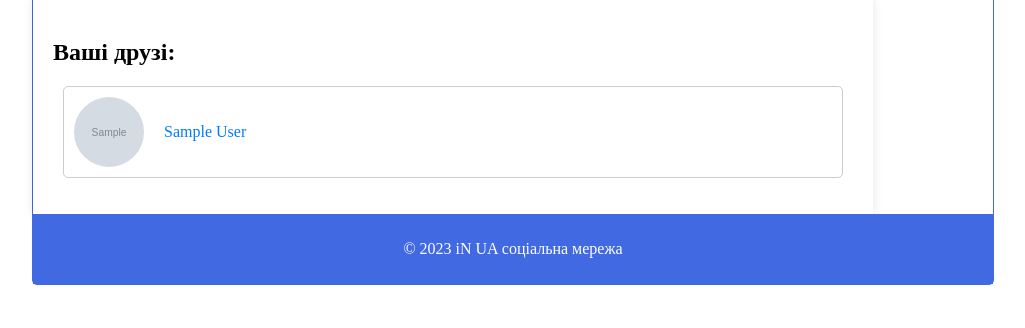
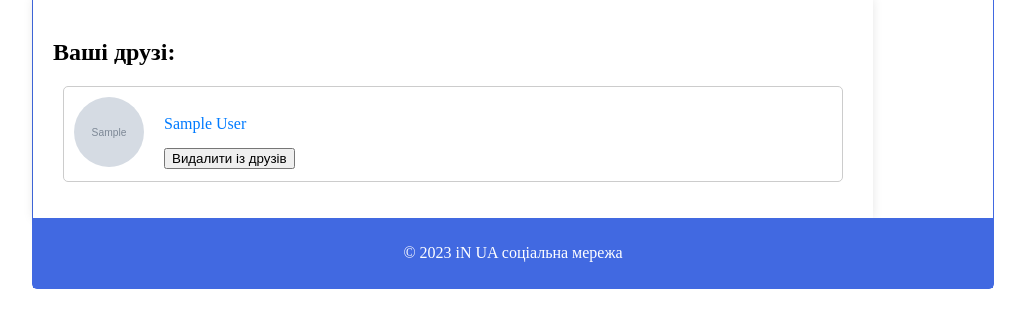
Before and after one commit to ZhankovVG/Ukrainian_social_network, a Django app: page /friends/all_friends/ in a window 1280 px wide. Shown: the part 65-393 px from the top of the page, without its empty margins (136-1161 px from the left). Run offline with Django 4.2, Linux system fonts and the light colour scheme; a user stored in the database is signed in; tables that the repository leaves empty hold one stand-in row (values such as "Sample post"); grey boxes marked "Sample" are stand-in pictures.

Commit message:
correction html

```diff
--- a/friends/urls.py
+++ b/friends/urls.py
@@ -4,7 +4,7 @@ from . import views
 app_name = "friends"
 
 urlpatterns = [
-    path('find_friends/', views.FindFriendsListView.as_view(), name="find_friends"),
+    path('find_friends/', views.FindFriendsView.as_view(), name="find_friends"),
     path('friend_requests/', views.FriendRequestsListView.as_view(), name="friend_requests"),
     path('send_friend_request/<int:user_id>/', views.SendFriendshipRequestView.as_view(), name='send_friend_request'),
     path('confirm_friend_request/<int:request_id>/', views.confirm_friend_request, name='confirm_friend_request'),
--- a/friends/views.py
+++ b/friends/views.py
@@ -9,6 +9,7 @@ from django.contrib import messages
 
 
 class FriendsListView(LoginRequiredMixin, ListView):
+    # All friends
     model = Friend
     context_object_name = 'friends'
     template_name = 'friends/all_friends.html'
@@ -17,21 +18,28 @@ class FriendsListView(LoginRequiredMixin, ListView):
         return Friend.objects.friends(self.request.user)
 
 
-class FindFriendsListView(LoginRequiredMixin, ListView):
+class FindFriendsView(LoginRequiredMixin, ListView):
     # Search friends
-    model = Friend
+    model = Profile
     context_object_name = 'users'
     template_name = "friends/find_friends.html"
 
     def get_queryset(self):
-        search_query = self.request.GET.get('search')
-        current_user_friends = Friend.objects.friends(self.request.user)
-        users = Profile.objects.exclude(id__in=current_user_friends).exclude(id=self.request.user.id)
+        query = self.request.GET.get('search')
+        current_user = self.request.user
+        current_user_friends = Friend.objects.friends(current_user)
 
-        if search_query:
-            users = users.filter(Q(username__icontains=search_query) | Q(first_name__icontains=search_query) | Q(last_name__icontains=search_query))
+        if query:
+            found_friends = Profile.objects.exclude(id=current_user.id).exclude(id__in=[friend.id for friend in current_user_friends])
+            found_friends = found_friends.filter(
+                Q(username__icontains=query) |
+                Q(first_name__icontains=query) |
+                Q(last_name__icontains=query)
+            ).distinct()
+        else:
+            found_friends = Profile.objects.none()
 
-        return users
+        return found_friends
 
 
 class FriendRequestsListView(LoginRequiredMixin, ListView):
--- a/profiles/views.py
+++ b/profiles/views.py
@@ -4,6 +4,7 @@ from .models import Profile
 from .forms import UserUpdateForm, ProfileUpdateForm
 from django.contrib.auth.decorators import login_required
 from django.utils.decorators import method_decorator
+from django.urls import reverse
 
 
 class WelcomePageView(View):
@@ -32,7 +33,6 @@ class PublicProfileView(DetailView):
         return self.render_to_response(context)
 
 
-@login_required
 def ProfileEditView(request):
     # Apdate data users
     user = request.user
@@ -42,7 +42,8 @@ def ProfileEditView(request):
         if user_form.is_valid() and profile_form.is_valid():
             user_form.save()
             profile_form.save()
-            return redirect('/')
+            updated_username = user.username
+            return redirect(reverse('profile:public_profile', kwargs={'username': updated_username}))
     else:
         user_form = UserUpdateForm(instance=request.user)
         profile_form = ProfileUpdateForm(instance=user)
--- a/static/profiles/css/add_friends/friend_requests.css
+++ b/static/profiles/css/add_friends/friend_requests.css
@@ -24,12 +24,12 @@ a:hover {
 }
 
 .user_info {
-    display: flex; /* Используем flexbox для выравнивания элементов в строку */
-    align-items: center; /* Выравниваем элементы по вертикали */
-    border: 1px solid #ccc; /* Бордер */
-    border-radius: 5px; /* Закругленные углы */
-    margin: 10px; /* Отступы между пользователями */
-    padding: 10px; /* Внутренние отступы */
+    display: flex;
+    align-items: center;
+    border: 1px solid #ccc;
+    border-radius: 5px;
+    margin: 10px;
+    padding: 10px;
 }
 
 .user_info img {
--- /dev/null
+++ b/static/profiles/css/all_friends/all_friends.css
@@ -0,0 +1,33 @@
+.user_info2 {
+    display: flex;
+    align-items: center;
+    border: 1px solid #ccc;
+    border-radius: 5px;
+    margin: 10px;
+    padding: 10px;
+}
+
+.my_friends2 a {
+    text-decoration: none;
+}
+
+.user_details2 {
+    flex-grow: 1;
+}
+
+.user-avatar2 img {
+    width: 70px;
+    height: 70px;
+    border-radius: 50%;
+    margin-right: 20px;
+}
+
+.user_details2 button {
+    margin-right: -30px;
+    margin-top: -100px;
+}
+
+.user_details2 button:hover {
+    background-color: rgb(255, 255, 10);
+    cursor: pointer;
+}
--- a/static/profiles/css/profile_page/header.css
+++ b/static/profiles/css/profile_page/header.css
@@ -7,7 +7,6 @@ body {
     border-radius: 5px;
     display: flex;
     flex-direction: column;
-    /* min-height: 100vh;  */
 }
 
 
@@ -44,6 +43,14 @@ nav ul li a {
     color: #fff;
 }
 
+.header_li li a {
+    text-decoration: none;
+}
+
+.header_li li a:hover  {
+    color: #fbff00;
+}
+
 main {
     flex-grow: 1;
     max-width: 800px;
--- a/templates/friends/all_friends.html
+++ b/templates/friends/all_friends.html
@@ -2,22 +2,27 @@
 {% load static %}
 
 {% block content %}
-<main class="my_friends">
+<main class="my_friends2">
     <div>
         <h2>Ваші друзі:</h2>
         <ul>
             {% if friends %}
             {% for friend in friends %}
             <a href="">
-                <li class="user_info">
+                <li class="user_info2">
                     {% if friend.avatar %}
-                    <img src="{{ friend.avatar.url }}" alt="avatar_user">
+                    <div class="user-avatar2">
+                        <img src="{{ friend.avatar.url }}" alt="avatar_user">
+                    </div>
                     {% else %}
-                    <div class="user-avatar1">
+                    <div class="user-avatar2">
                         <img src="{% static 'profiles/img/user-avatar.jpg' %}" alt="avatar-user">
                     </div>
                     {% endif %}
-                    <p>{{ friend.first_name }} {{ friend.last_name }}</p>
+                    <div class="user_details2">
+                        <p>{{ friend.first_name }} {{ friend.last_name }}</p>
+                        <button><a href=""></a>Видалити із друзів</button>
+                    </div>
                 </li>
             </a>
             {% endfor %}
--- a/templates/includes/links.html
+++ b/templates/includes/links.html
@@ -5,4 +5,5 @@
 <link rel="stylesheet" href="{% static 'profiles/css/profile_page/profile_page.css' %}">
 <link rel="stylesheet" href="{% static 'profiles/css/people_search_page/search.css' %}">
 <link rel="stylesheet" href="{% static 'profiles/css/add_friends/friend_requests.css' %}">
+<link rel="stylesheet" href="{% static 'profiles/css/all_friends/all_friends.css' %}">
 <link rel="shortcut icon" href="{% static 'profiles/img/ukr (2).png' %}">
--- a/templates/profiles/layout.html
+++ b/templates/profiles/layout.html
@@ -13,7 +13,7 @@
 <body>
     <header>
         <nav>
-            <ul>
+            <ul class="header_li">
                 <div class="header-ua">
                     <h2>
                         iN UA
```
